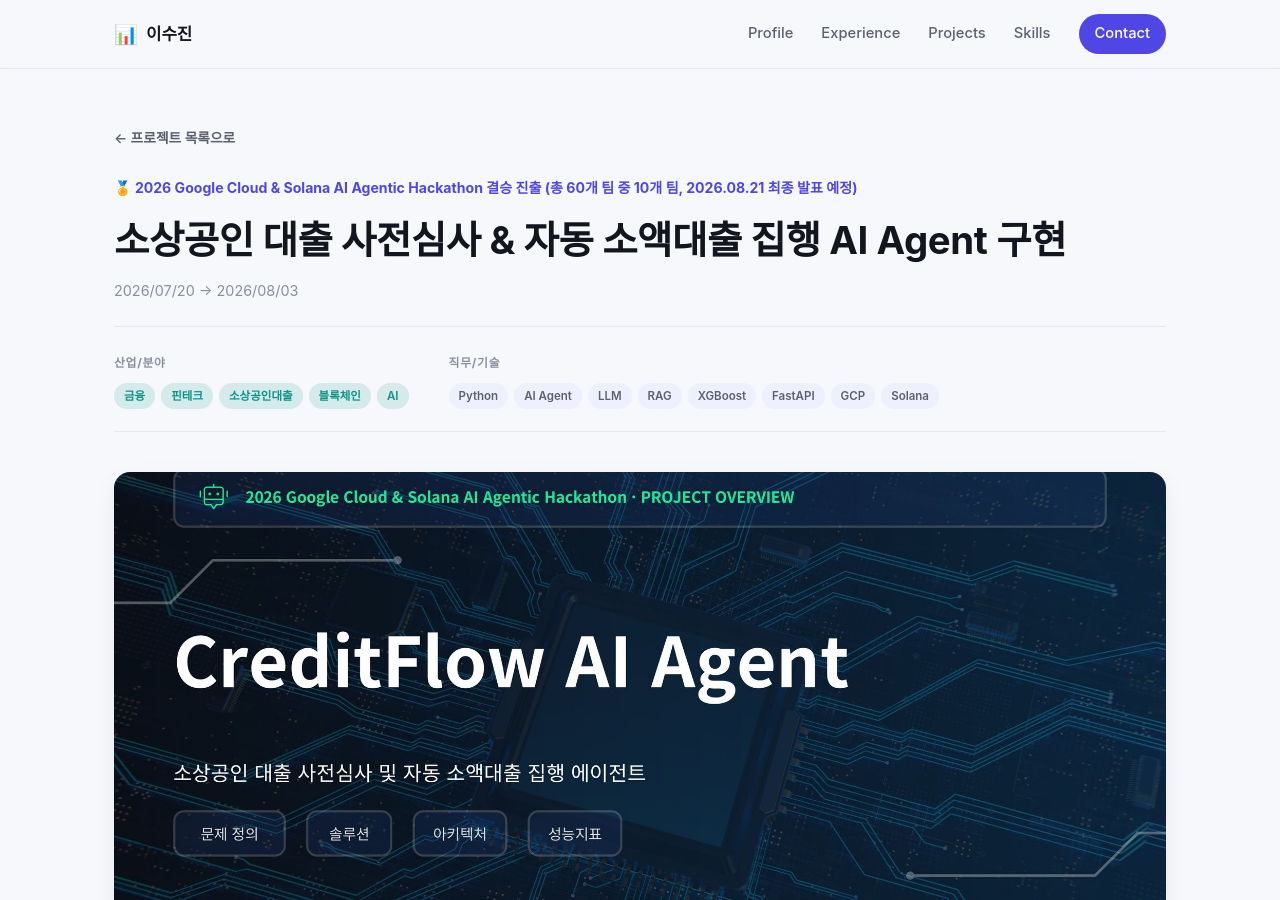
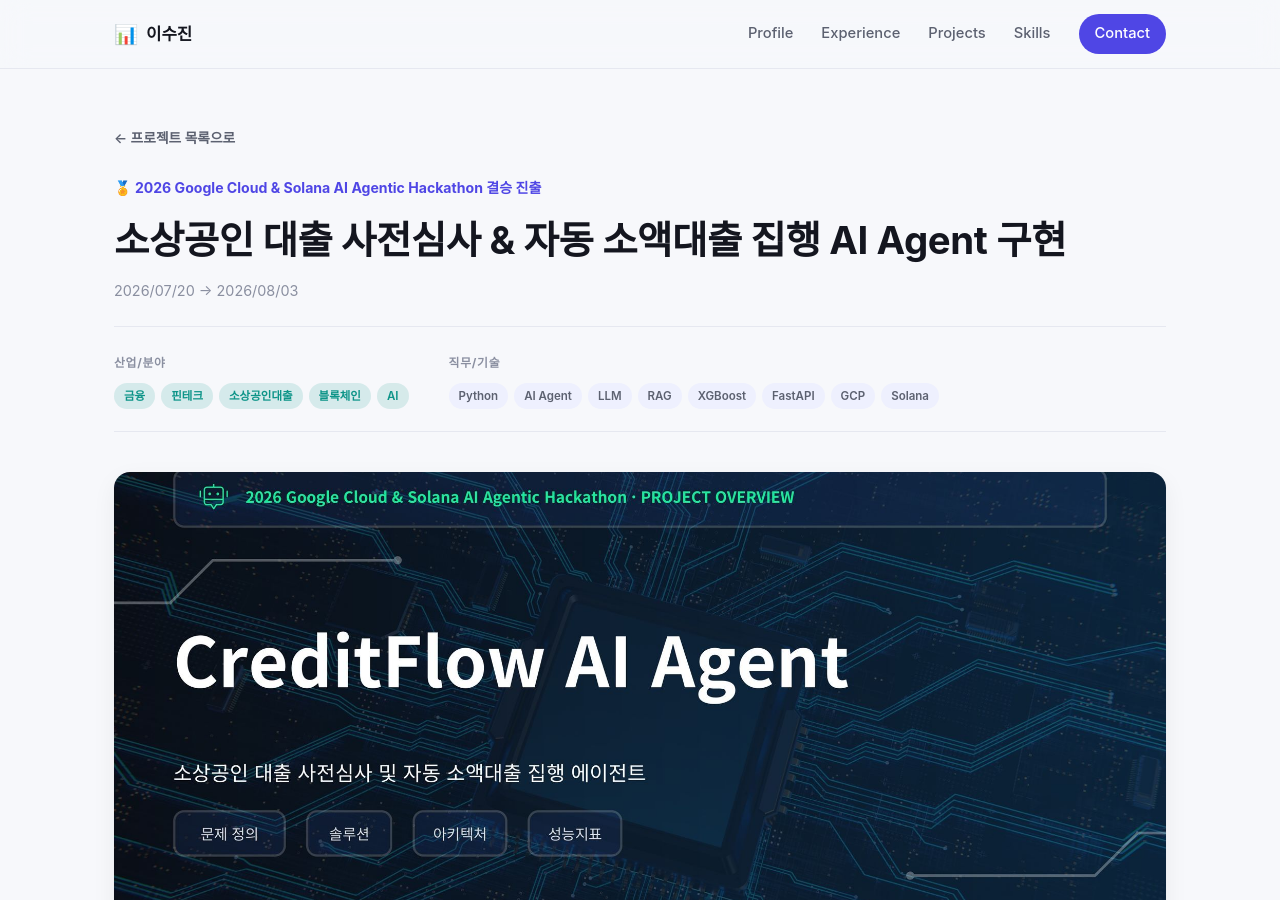
Before and after one commit to sujin-1015/portfolio, a Jekyll site: the page built from _projects/10-ai-agent-loan-underwriting.md, in a window 1280 px wide and 900 px high. Built offline with Jekyll 4.4.1, drawn with Linux system fonts in a browser that asks for light colours; some web fonts are replaced.

Commit message:
Shorten hackathon badge text

```diff
--- a/_projects/10-ai-agent-loan-underwriting.md
+++ b/_projects/10-ai-agent-loan-underwriting.md
@@ -3,7 +3,7 @@
 period: "2026/07/20 → 2026/08/03"
 order: 3
 cover: "/assets/images/projects/10-ai-agent-loan/cover.jpg"
-badge: "2026 Google Cloud & Solana AI Agentic Hackathon 결승 진출 (총 60개 팀 중 10개 팀, 2026.08.21 최종 발표 예정)"
+badge: "2026 Google Cloud & Solana AI Agentic Hackathon 결승 진출"
 field: ["금융", "핀테크", "소상공인대출", "블록체인", "AI"]
 skills: ["Python", "AI Agent", "LLM", "RAG", "XGBoost", "FastAPI", "GCP", "Solana"]
 ---
```
